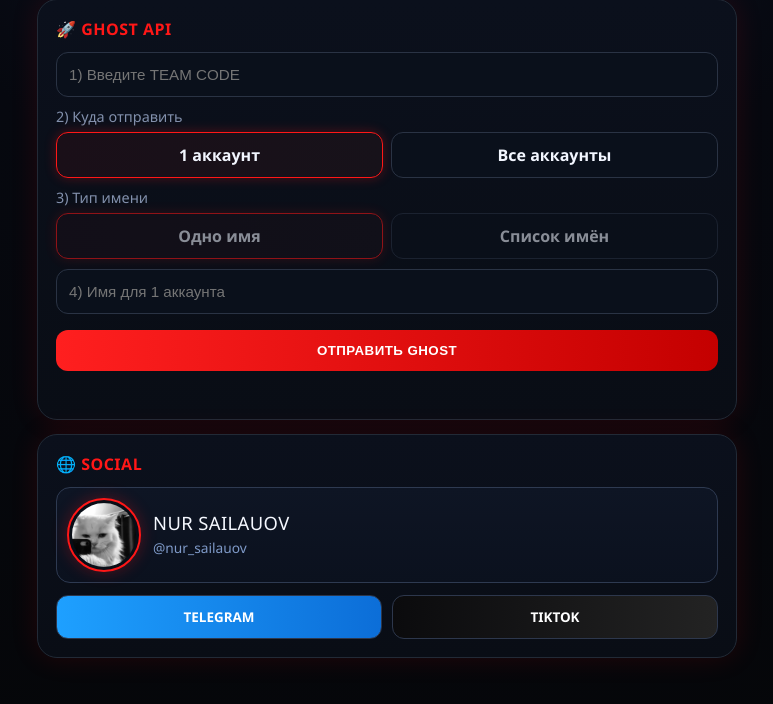
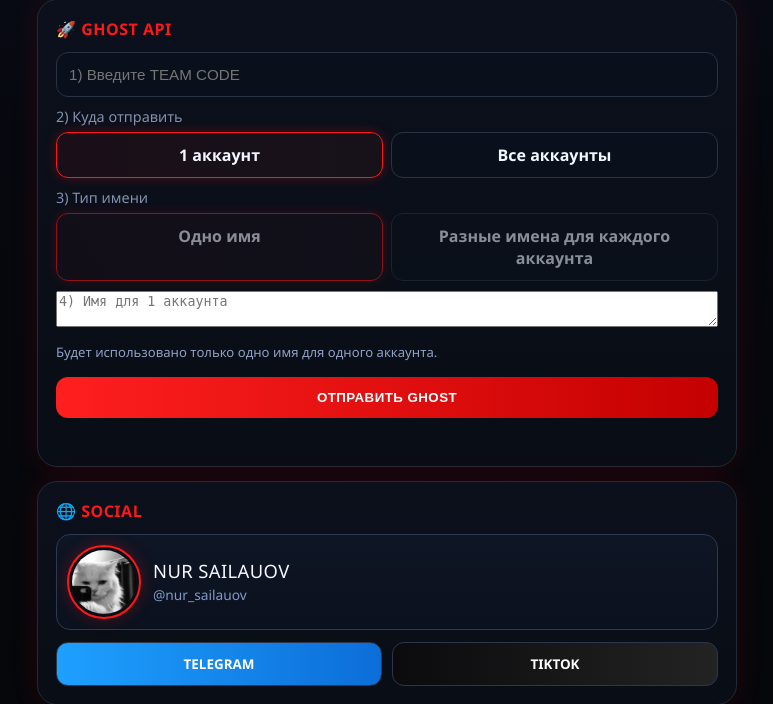
Before and after one commit to nursailauov/GHOST53, a Flask app: page / in a window 1280 px wide. Shown: the part 271-975 px from the top of the page, without its empty margins (253-1026 px from the left). Before the commit the page ends 932 px from the top, so only its background shows below. Run offline with Flask 3, Linux system fonts and the light colour scheme.

Commit message:
Add per-account name mode and improve Ghost name input UX

```diff
--- a/templates/index.html
+++ b/templates/index.html
@@ -166,6 +166,12 @@
       border-color: var(--red);
       box-shadow: 0 0 12px var(--red-soft);
       background: linear-gradient(90deg, #1a0f18, #17121a);
+    }
+    .hint {
+      margin-top: 6px;
+      color: #90a0c4;
+      font-size: .82rem;
+      line-height: 1.4;
     }
 
     .status { min-height: 20px; margin-top: 10px; color: var(--muted); }
@@ -377,12 +383,13 @@
             </label>
             <label class="choice">
               <input type="radio" name="name_mode" value="multi_name">
-              Список имён
+              Разные имена для каждого аккаунта
             </label>
           </div>
         </div>
 
-        <input id="ghost_names" type="text" placeholder="4) Имя (или список через запятую)">
+        <textarea id="ghost_names" placeholder="4) Имя (или список через запятую/с новой строки)"></textarea>
+        <div id="nameHint" class="hint">Для одного аккаунта: одно имя. Для всех аккаунтов: можно дать каждому своё имя через запятую или с новой строки.</div>
         <button class="btn" type="submit">Отправить ghost</button>
       </form>
 
@@ -648,18 +655,29 @@
     bindChoiceGroup('nameModeGroup');
 
     const targetInputs = document.querySelectorAll('input[name="target_mode"]');
+    const nameModeInputs = document.querySelectorAll('input[name="name_mode"]');
     const nameModeGroup = document.getElementById('nameModeGroup');
     const ghostNamesInput = document.getElementById('ghost_names');
+    const nameHint = document.getElementById('nameHint');
     function syncModes() {
       const mode = document.querySelector('input[name="target_mode"]:checked').value;
+      const nameMode = document.querySelector('input[name="name_mode"]:checked').value;
       const disabled = mode === 'single';
       nameModeGroup.style.opacity = disabled ? '0.55' : '1';
       nameModeGroup.style.pointerEvents = disabled ? 'none' : 'auto';
       ghostNamesInput.placeholder = disabled
         ? '4) Имя для 1 аккаунта'
-        : '4) Имя для всех или список через запятую';
+        : (nameMode === 'single_name'
+          ? '4) Одно имя для всех аккаунтов'
+          : '4) Разные имена: по одному через запятую или с новой строки');
+      nameHint.textContent = disabled
+        ? 'Будет использовано только одно имя для одного аккаунта.'
+        : (nameMode === 'single_name'
+          ? 'Одно имя будет применено ко всем аккаунтам.'
+          : 'Каждый аккаунт получит своё имя по порядку из списка.');
     }
     targetInputs.forEach((el) => el.addEventListener('change', syncModes));
+    nameModeInputs.forEach((el) => el.addEventListener('change', syncModes));
     syncModes();
   </script>
 </body>
```
